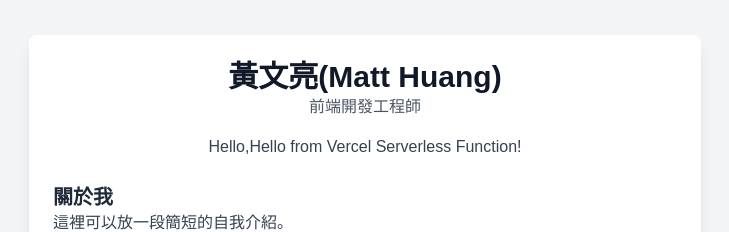
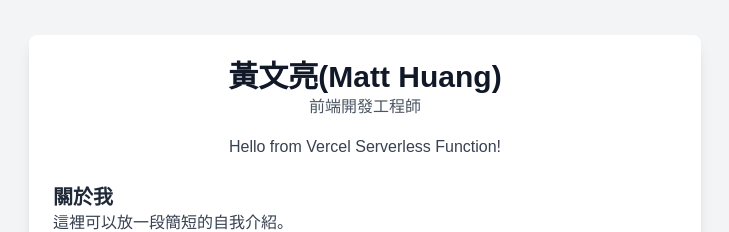
Before and after one commit to wenlianghuang/matt-huang-resume, a Next.js app: page / in a window 1280 px wide. Shown: the part 141-373 px from the top of the page, without its empty margins (275-1004 px from the left). Built offline with nearby package versions, Linux system fonts and the light colour scheme.

Commit message:
modified file

```diff
--- a/app/page.tsx
+++ b/app/page.tsx
@@ -18,7 +18,7 @@ export default function Home() {
         <p className="text-center text-gray-600">前端開發工程師</p>
 
         {/* 顯示來自後端的訊息 */}
-        <p className="text-center text-gray-700 mt-4">Hello,{message}</p>
+        <p className="text-center text-gray-700 mt-4">{message}</p>
         <section className="mt-6">
           <h2 className="text-xl font-semibold text-gray-800">關於我</h2>
           <p className="text-gray-700">這裡可以放一段簡短的自我介紹。</p>
```
